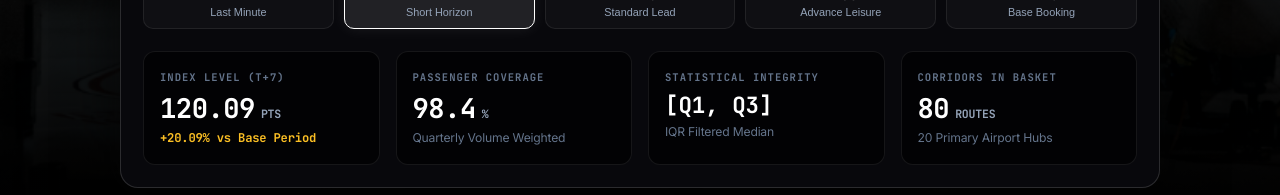
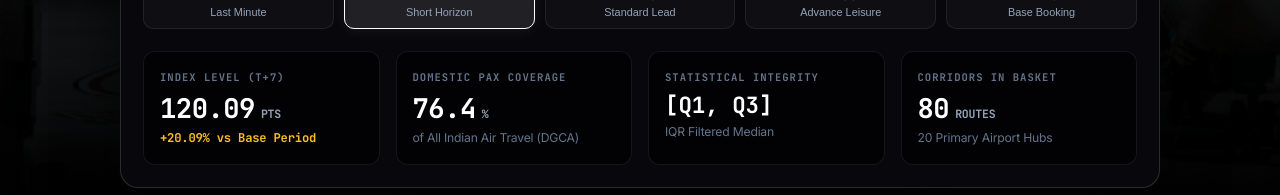
Before and after one commit to shreejit106/AIR-FARE-PRICE-INDEX, a React (Vite) app in the folder frontend/: page / in a window 1280 px wide. Shown: the part 679-874 px from the top of the page. Built offline with nearby package versions, Linux system fonts and the light colour scheme; no server answers; a web font is replaced by a local one.

Commit message:
Align Landing page passenger coverage to 76.4% of total national domestic air travel

```diff
--- a/frontend/src/pages/Landing.tsx
+++ b/frontend/src/pages/Landing.tsx
@@ -187,12 +187,12 @@ const Landing: React.FC = () => {
                 </div>
 
                 <div className="readout-box">
-                  <span className="readout-label">PASSENGER COVERAGE</span>
+                  <span className="readout-label">DOMESTIC PAX COVERAGE</span>
                   <div className="readout-val-wrap">
-                    <span className="readout-val">98.4</span>
+                    <span className="readout-val">76.4</span>
                     <span className="readout-unit">%</span>
                   </div>
-                  <span className="readout-sub">Quarterly Volume Weighted</span>
+                  <span className="readout-sub">of All Indian Air Travel (DGCA)</span>
                 </div>
 
                 <div className="readout-box">
```
